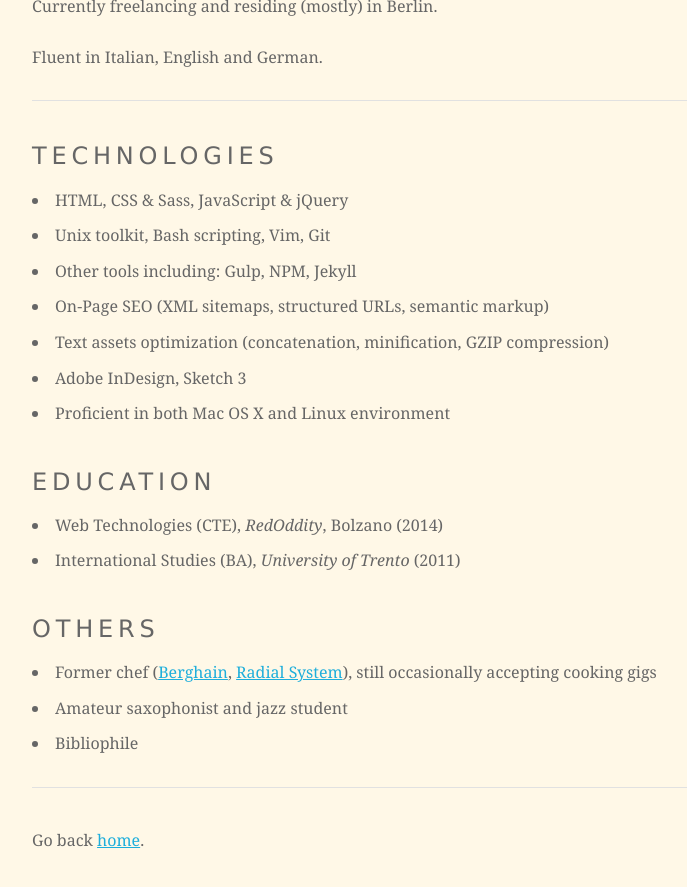
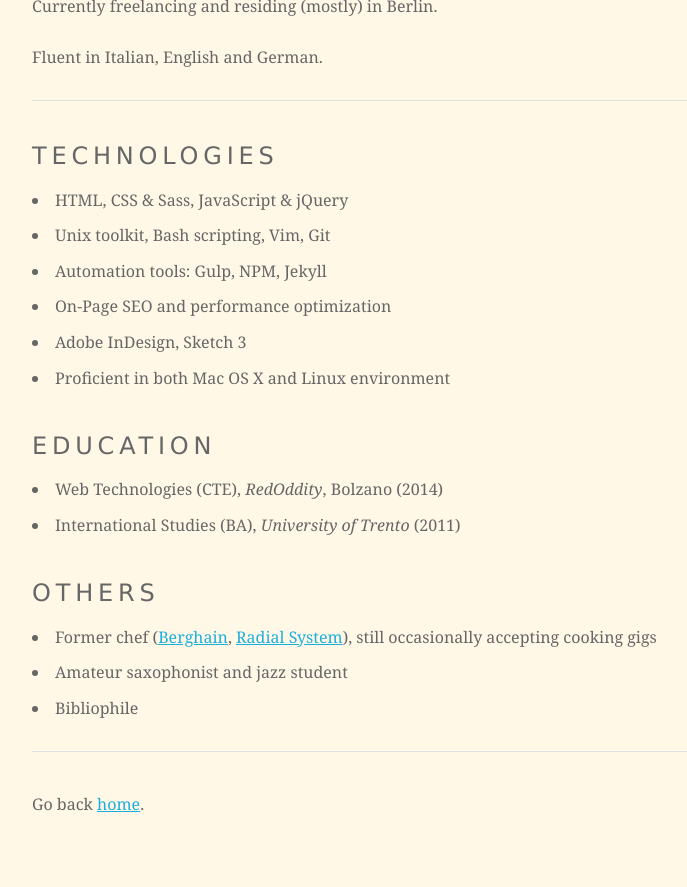
Before and after one commit to mrzool/mrzool.github.io, a Jekyll site: the page built from about/index.md, in a window 1280 px wide and 900 px high, scrolled down 535 px. Shown: the top 887 px of the window, without its empty margins (0-687 px from the left). Built offline with Jekyll 4.4.1, drawn with Linux system fonts in a browser that asks for light colours.

Commit message:
Content tweaks

```diff
--- a/about/index.md
+++ b/about/index.md
@@ -23,9 +23,8 @@ Fluent in Italian, English and German.
 
 - HTML, CSS & Sass, JavaScript & jQuery
 - Unix toolkit, Bash scripting, Vim, Git
-- Other tools including: Gulp, NPM, Jekyll
-- On-Page SEO (XML sitemaps, structured URLs, semantic markup)
-- Text assets optimization (concatenation, minification, GZIP compression)
+- Automation tools: Gulp, NPM, Jekyll
+- On-Page SEO and performance optimization
 - Adobe InDesign, Sketch 3
 - Proficient in both Mac OS X and Linux environment
 
```
